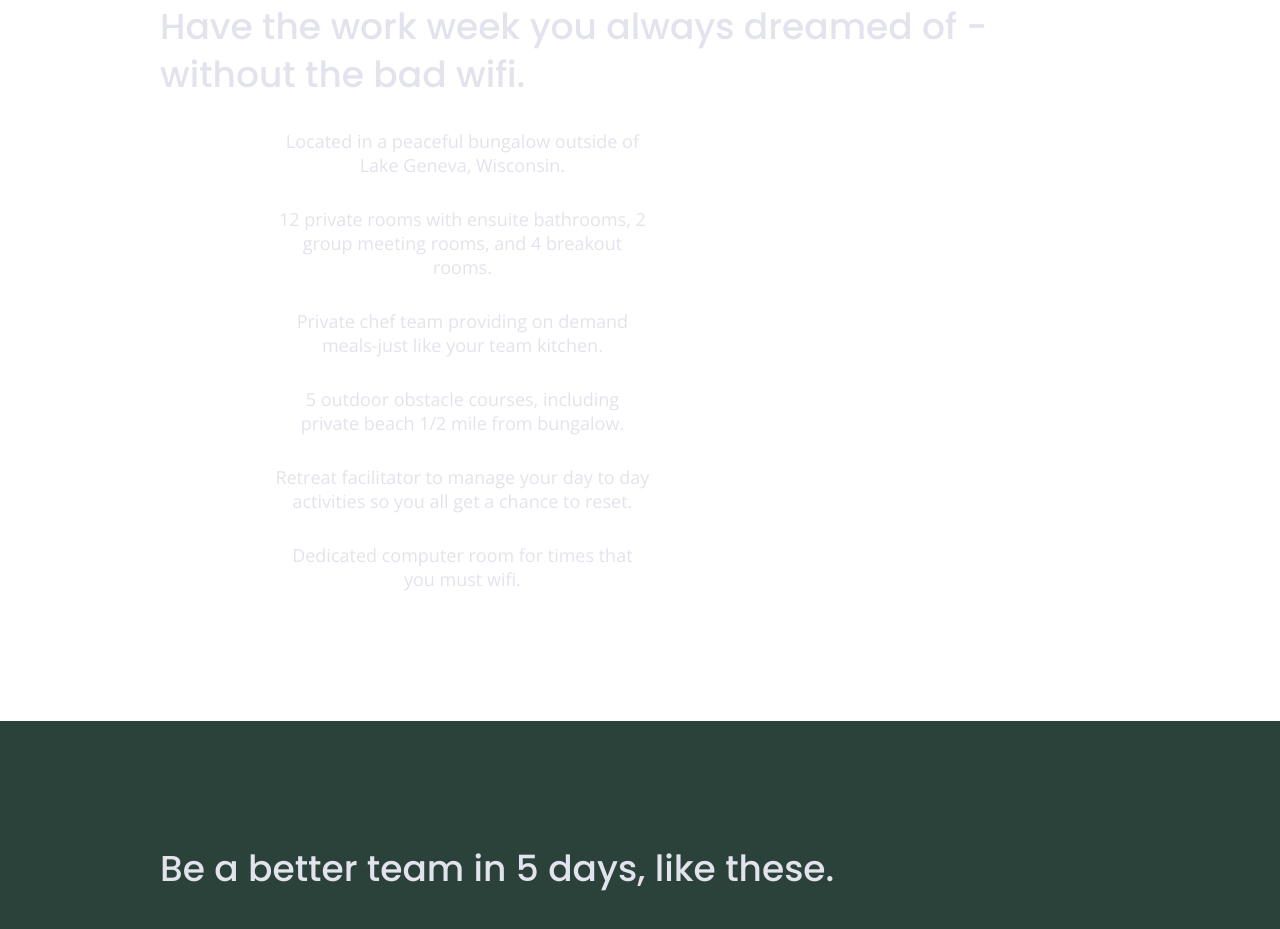
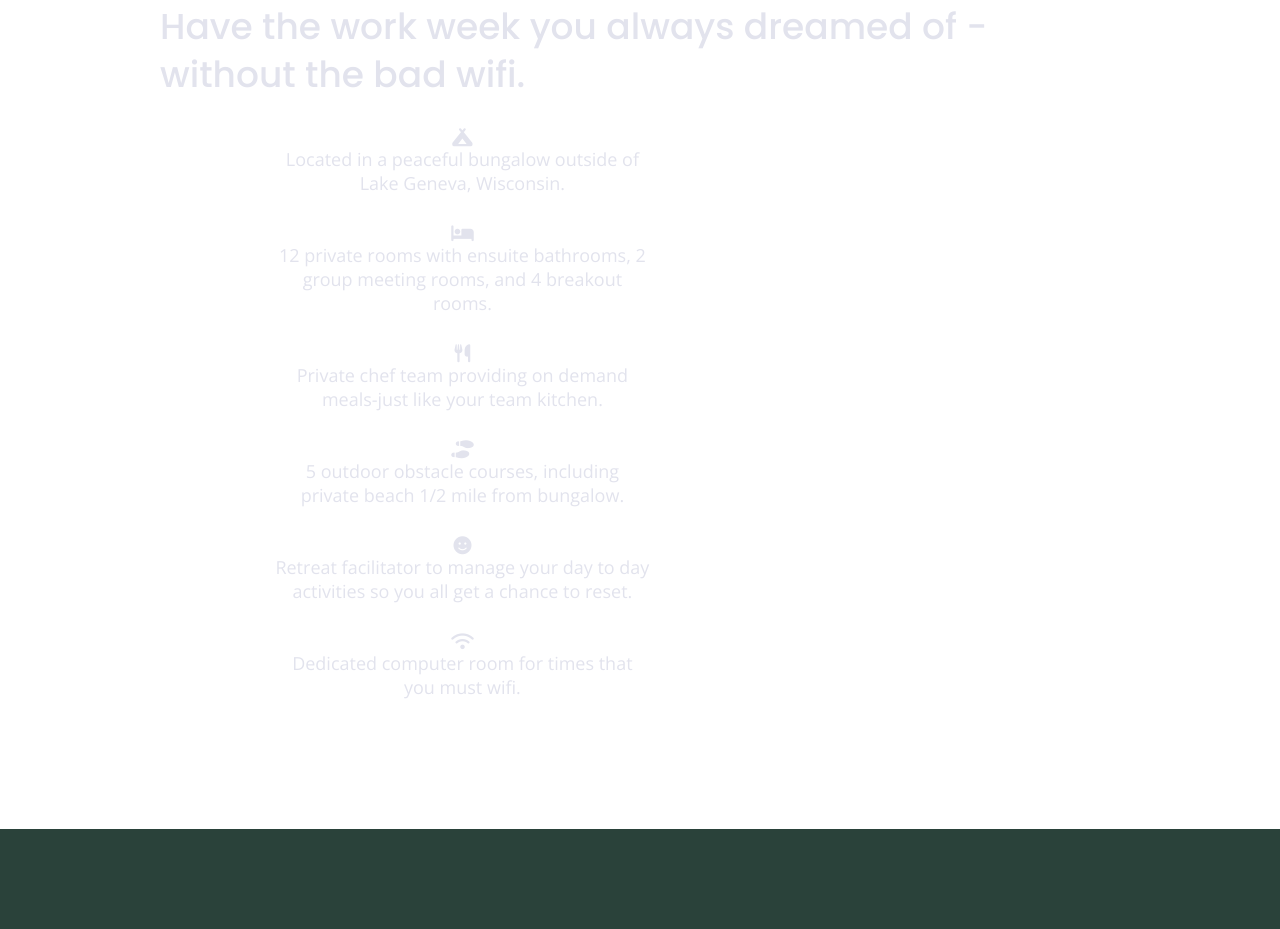
Before and after one commit to heidipete/unplugged-retreat, a website built with Parcel: page index.html in a window 1280 px wide. Shown: the part 1296-2225 px from the top of the page. Built offline with nearby package versions, Linux system fonts and the light colour scheme; files whose address does not match are found by name.

Commit message:
Added icons to homepage

```diff
--- a/css/main.css
+++ b/css/main.css
@@ -339,6 +339,10 @@
     margin: 0;
   }
 
+  .features i {
+    font-size: 3.75em;
+    margin-bottom: 40px;
+  }
   /* Reviews */
 
   .reviews {
--- a/index.html
+++ b/index.html
@@ -18,7 +18,7 @@
 
   <link rel="stylesheet" href="css/normalize.css">
   <link rel="stylesheet" href="css/main.css">
-
+  <script src="https://kit.fontawesome.com/61b1e86e42.js" crossorigin="anonymous"></script>
   <meta name="theme-color" content="#fafafa">
 
   <!--Google Fonts-->
@@ -64,27 +64,27 @@
     <div class="content-wrapper">
       <h2>Have the work week you always dreamed of - without the bad wifi.</h2>
         <article>
-          <p class="fontawesome-icon"></p>
+          <p class="fas fa-campground"></p>
           <p class="features-item-description">Located in a peaceful bungalow outside of Lake Geneva, Wisconsin.</p>
         </article>
         <article>
-          <p class="fontawesome-icon"></p>
+          <p class="fas fa-bed"></p>
           <p class="features-item-description">12 private rooms with ensuite bathrooms, 2 group meeting rooms, and 4 breakout rooms.</p>
         </article>
         <article>
-          <p class="fontawesome-icon"></p>
+          <p class="fas fa-utensils"></p>
           <p class="features-item-description">Private chef team providing on demand meals-just like your team kitchen.</p>
         </article>
         <article>
-          <p class="fontawesome-icon"></p>
+          <p class="fas fa-shoe-prints"></p>
           <p class="features-item-description">5 outdoor obstacle courses, including private beach 1/2 mile from bungalow.</p>
         </article>
         <article>
-          <p class="fontawesome-icon"></p>
+          <p class="fas fa-smile"></p>
           <p class="features-item-description">Retreat facilitator to manage your day to day activities so you all get a chance to reset.</p>
         </article>
         <article>
-          <p class="fontawesome-icon"></p>
+          <p class="fas fa-wifi"></p>
           <p class="features-item-description">Dedicated computer room for times that you must wifi.</p>
         </article>
     </div>
```
Also changed, not shown: about/index.html (+1 -1 lines), faq/index.html (+1 -1 lines).
